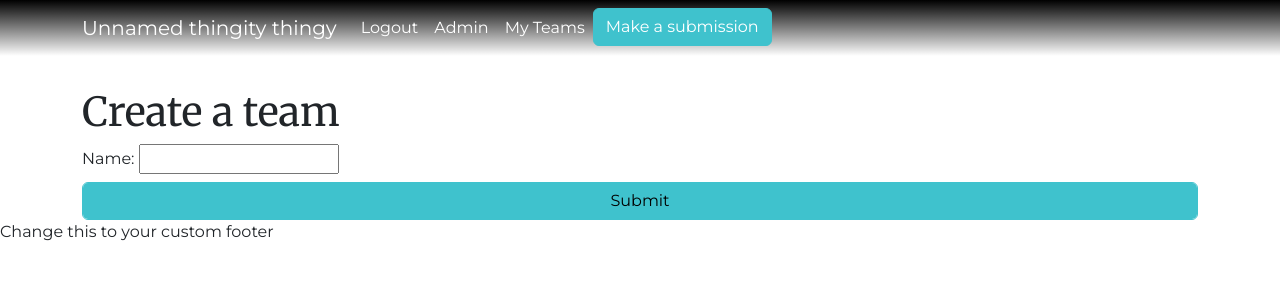
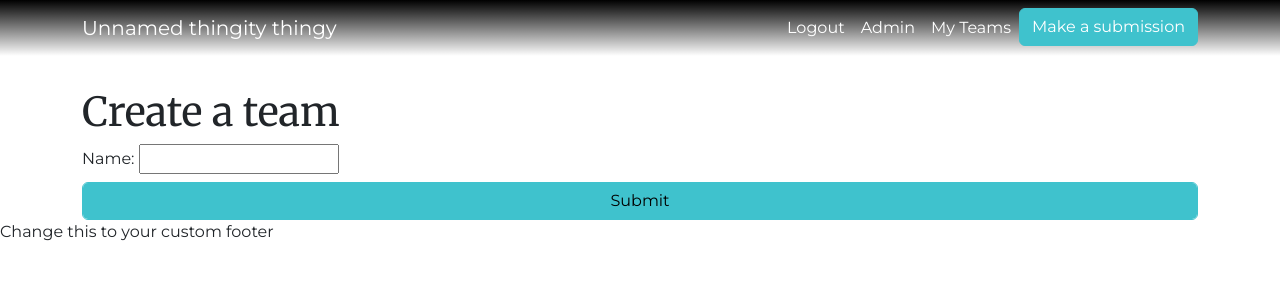
Before and after one commit to jnywong/frx-challenges, a Django app: page /teams/create in a window 1280 px wide. Shown: the top 300 px of the page. Run offline with Django 5.2, Linux system fonts and the light colour scheme; the visitor is signed in with stand-in values (Sample User, id 1); data that the repository does not hold is empty; some libraries are stand-ins or nearby versions.

Commit message:
Make navbar right aligned again

```diff
--- a/comptest/web/templates/page.html
+++ b/comptest/web/templates/page.html
@@ -33,7 +33,7 @@
                         <span class="navbar-toggler-icon"></span>
                     </button>
                     <div class="collapse navbar-collapse" id="navbarSupportedContent">
-                        <ul class="navbar-nav">
+                        <ul class="navbar-nav ms-auto">
                             {% for p in pages %}
                                 {% url 'page-view' p.slug as page_url %}
                                 <li class="nav-item {% if page_url == request.path %}active{% endif %}">
```
